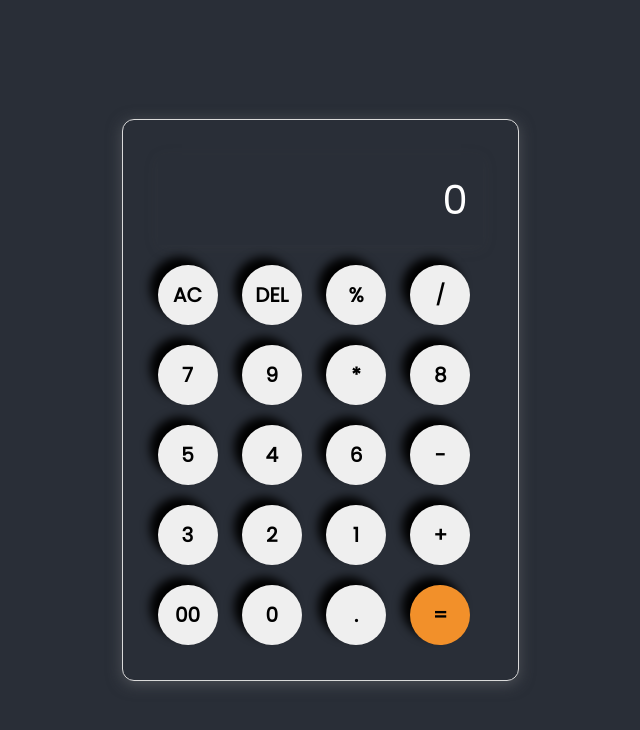
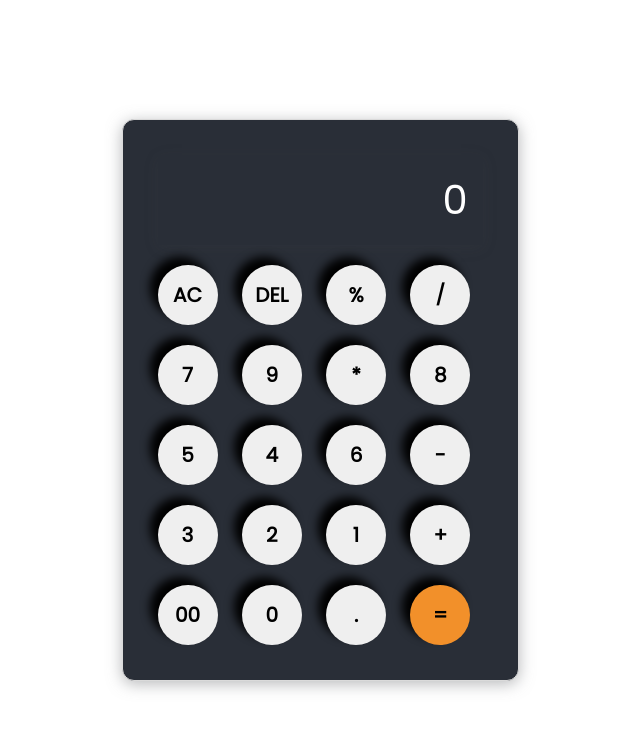
Before and after one commit to salman-aly/Calculator, a plain HTML site: page index.html in a window 1280 px wide. Shown: the whole page, without its empty margins (320-960 px from the left). Drawn offline with Linux system fonts and the light colour scheme; a web font is replaced by a local one.

Commit message:
update ui

```diff
--- a/style.css
+++ b/style.css
@@ -14,14 +14,14 @@ body {
     display: flex;
     align-items: center;
     justify-content: center;
-    background-color: #292E37;
+    background-color: #ffffff;
 }
 
 .main-container {
     border: 1px solid #dadada;
     padding: 25px;
     border-radius: 12px;
-    background: transparent;
+    background: #292E37;
     box-shadow: 0px 3px 15px rgb(113, 115, 119, 0.5);
 }
 
@@ -55,6 +55,7 @@ button {
     font-weight: 700;
     box-shadow: -8px -8px 10px;
     cursor: pointer;
+    /* transform: translateY(4deg); */
 }
 
 
```
